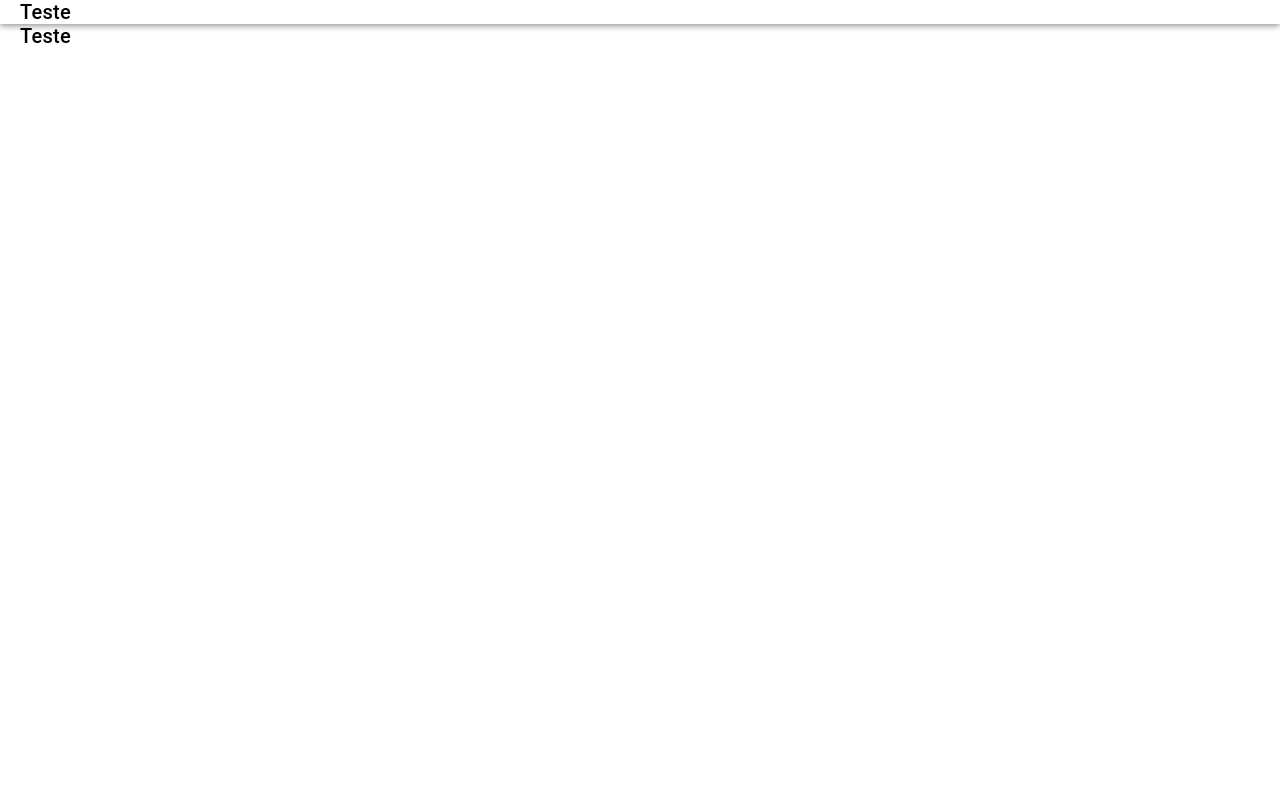
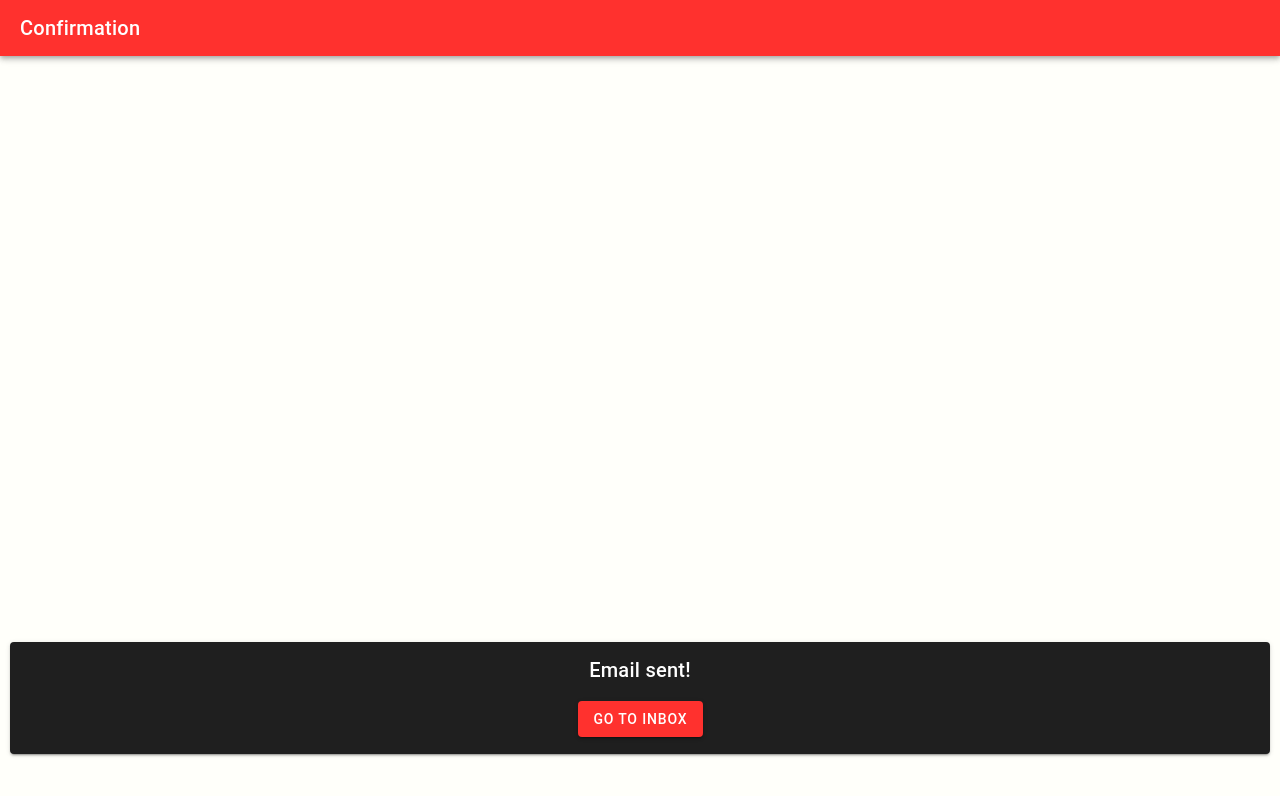
Before and after one commit to vinibleik/ionic_email_app, a React (Vite) app: page /end in a window 1280 px wide. Shown: the top 796 px of the page. Built offline with nearby package versions, Linux system fonts and the light colour scheme.

Commit message:
End page done

```diff
--- a/src/pages/End.tsx
+++ b/src/pages/End.tsx
@@ -1,16 +1,53 @@
-import { IonContent, IonHeader, IonPage, IonTitle } from "@ionic/react";
+import {
+  IonButton,
+  IonCard,
+  IonCardContent,
+  IonContent,
+  IonHeader,
+  IonPage,
+  IonTitle,
+  IonToolbar,
+  useIonRouter,
+} from "@ionic/react";
+import React from "react";
 
-const Teste: React.FC = () => {
+const End: React.FC = () => {
+  const router = useIonRouter();
+
+  const handleAlert = () => {
+    router.push("/inbox");
+  };
+
   return (
     <IonPage>
       <IonHeader>
-        <IonTitle>Teste</IonTitle>
+        <IonToolbar color={"primary"}>
+          <IonTitle>Confirmation</IonTitle>
+        </IonToolbar>
       </IonHeader>
-      <IonContent>
-        <IonTitle>Teste</IonTitle>
+      <IonContent color={"light"}>
+        <div
+          style={{
+            display: "flex",
+            flexDirection: "column",
+            alignItems: "stretch",
+            justifyContent: "flex-start",
+            height: "100%",
+            paddingTop: "45%",
+          }}
+        >
+          <IonCard color={"secondary"}>
+            <IonCardContent className="ion-text-center">
+              <IonTitle>Email sent!</IonTitle>
+              <IonButton onClick={handleAlert} className="ion-margin-top">
+                Go to Inbox
+              </IonButton>
+            </IonCardContent>
+          </IonCard>
+        </div>
       </IonContent>
     </IonPage>
   );
 };
 
-export default Teste;
+export default End;
--- a/src/pages/NewEmail.tsx
+++ b/src/pages/NewEmail.tsx
@@ -16,6 +16,7 @@ import {
   useIonRouter,
 } from "@ionic/react";
 import { sendOutline } from "ionicons/icons";
+import React from "react";
 
 const NewEmail: React.FC = () => {
   const router = useIonRouter();
```
